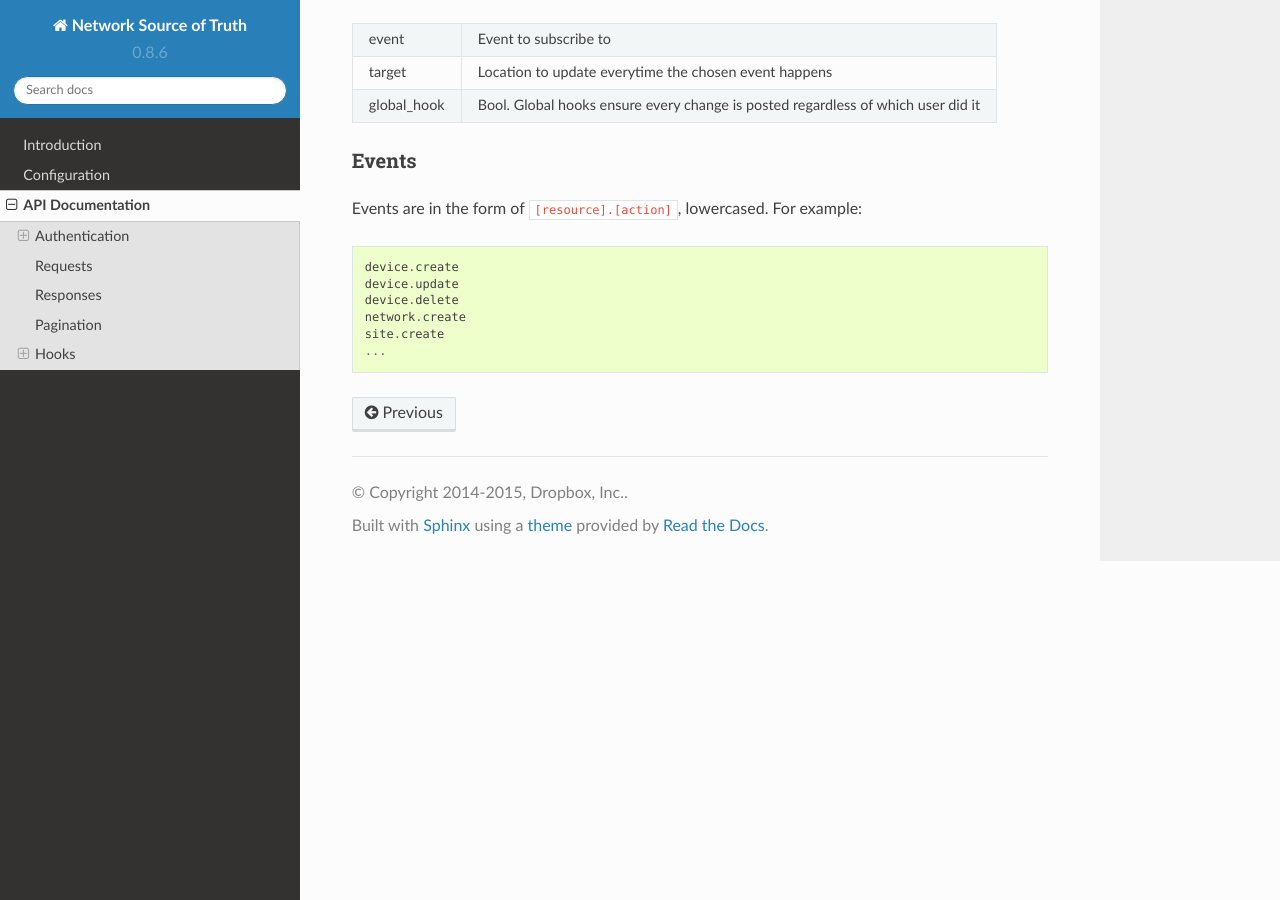
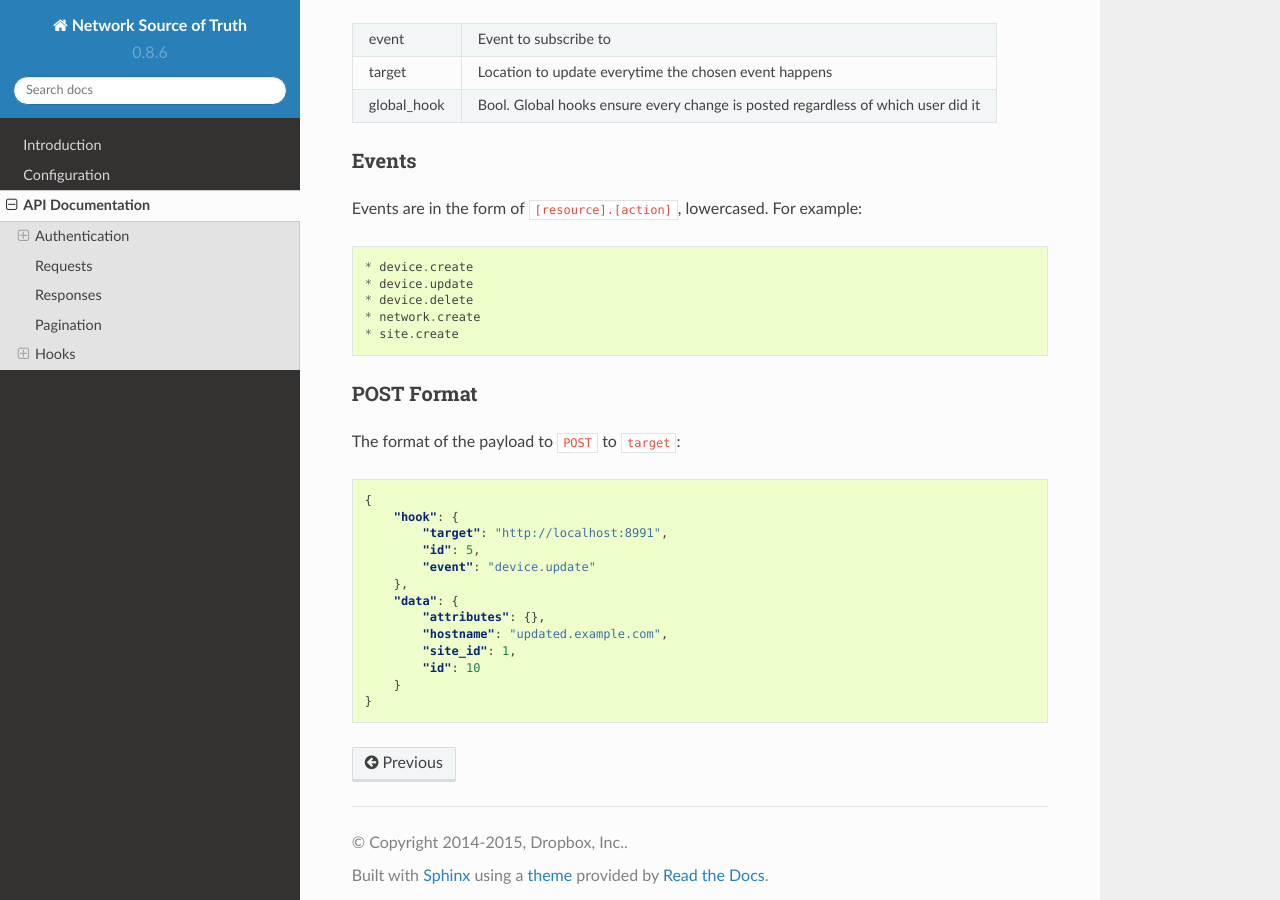
Before and after one commit to dropbox/nsot, a Sphinx documentation site: the page built from docs/api.rst, in a window 1280 px wide and 900 px high, scrolled down 2798 px. Built offline with Sphinx 7.4.7 and the Read the Docs theme 2.0.0, drawn with Linux system fonts in a browser that asks for light colours.

Commit message:
Updated docs regarding hooks

```diff
--- a/docs/api.rst
+++ b/docs/api.rst
@@ -146,9 +146,29 @@ Events
 
 Events are in the form of ``[resource].[action]``, lowercased. For example::
 
-    device.create
-    device.update
-    device.delete
-    network.create
-    site.create
-    ...
+* device.create
+* device.update
+* device.delete
+* network.create
+* site.create
+
+POST Format
+~~~~~~~~~~~
+
+The format of the payload to ``POST`` to ``target``:
+
+.. code:: json
+
+    {
+        "hook": {
+            "target": "http://localhost:8991",
+            "id": 5,
+            "event": "device.update"
+        },
+        "data": {
+            "attributes": {},
+            "hostname": "updated.example.com",
+            "site_id": 1,
+            "id": 10
+        }
+    }
```
